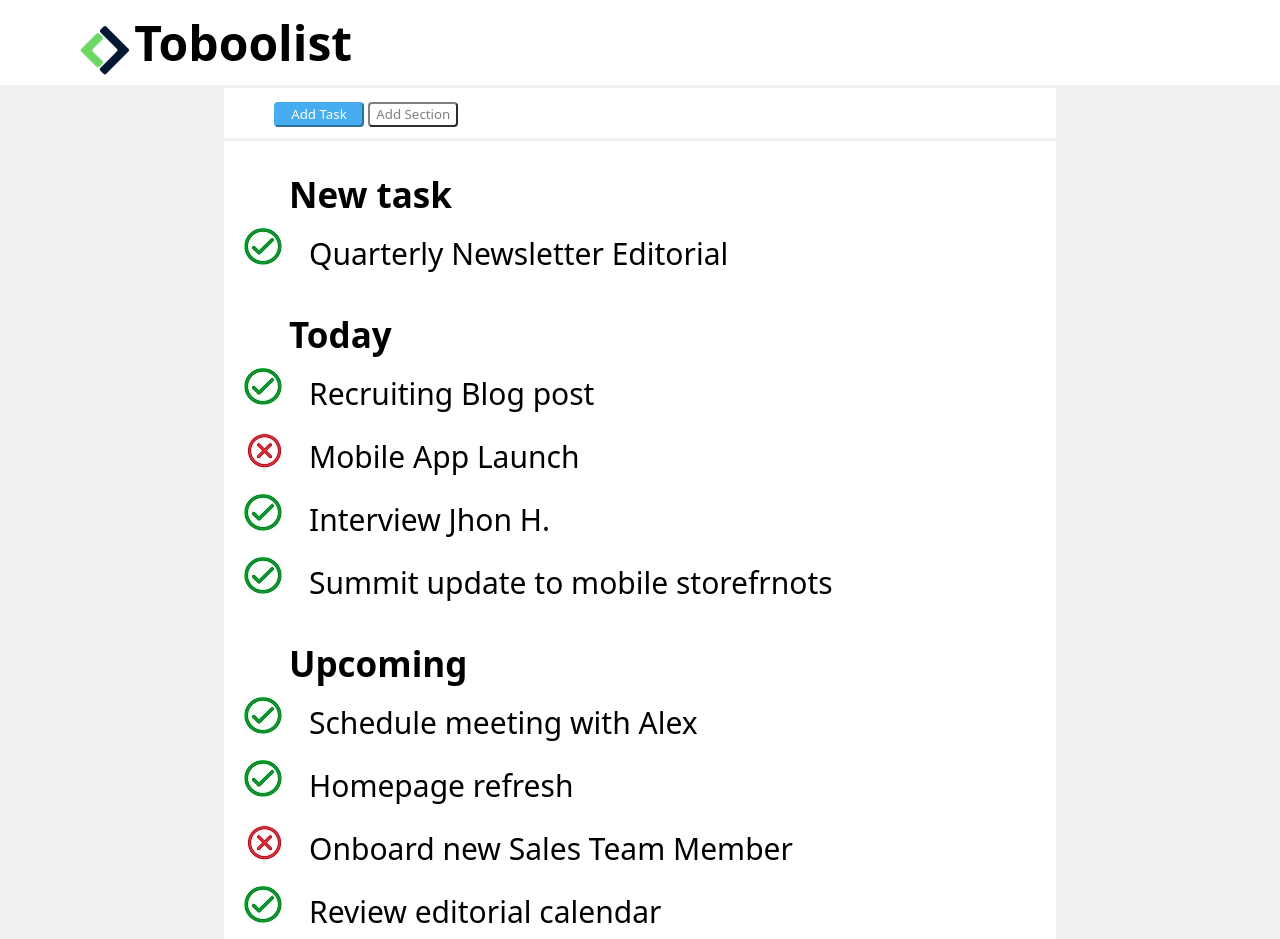
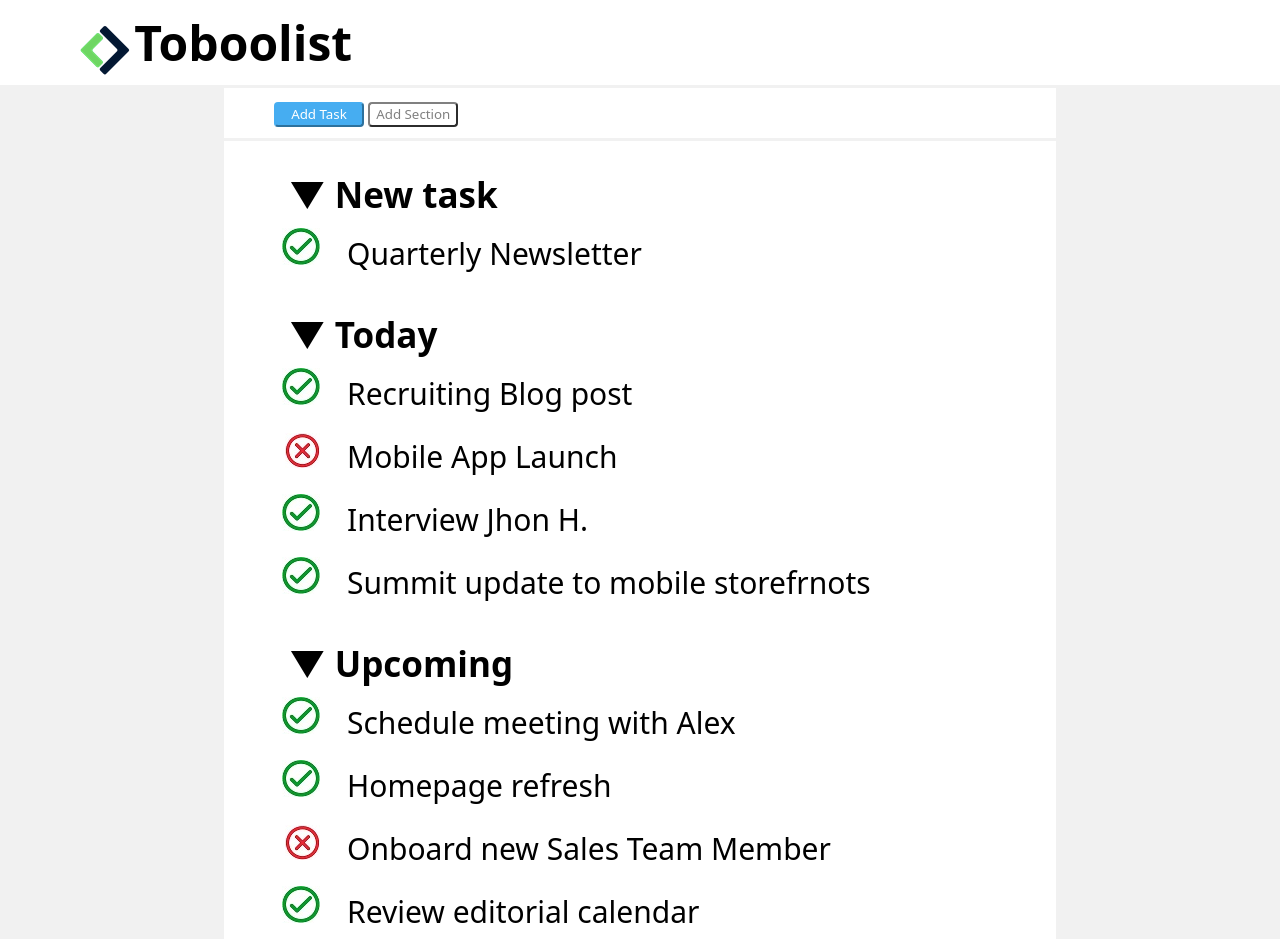
Before and after one commit to ColluraV/html-css-toboolist, a plain HTML site: page index.html in a window 1280 px wide. Drawn offline with Linux system fonts and the light colour scheme.

Commit message:
selettori css S1,S2 ecc aggiunti

```diff
--- a/index.html
+++ b/index.html
@@ -31,21 +31,21 @@
             <!--    -- -- --  --area lista-- -- -- --     -->
 
             <div id="Newsletter">
-                <ul> <span class="Nome-lista">New task</span>
-                    <li>Quarterly Newsletter <span>Editorial</span></li>
+                <ul> <span class="Nome-lista"> ▼ New task</span>
+                    <li>Quarterly Newsletter <span class="S1">Editorial</span></li>
                 </ul>
 
-                <ul> <span class="Nome-lista">Today </span>
-                    <li>Recruiting Blog post</li>
-                    <li class="negativo">Mobile App Launch</li>
-                    <li>Interview Jhon H.</li>
-                    <li>Summit update to mobile storefrnots</li>
+                <ul> <span class="Nome-lista"> ▼ Today </span>
+                    <li>Recruiting Blog post <span class="S1">Editorial</span></li>
+                    <li class="negativo">Mobile App Launch <span class="S2">Q1 Goals</span></li>
+                    <li>Interview Jhon H. <span class="S3">Recruiting</span></li>
+                    <li>Summit update to mobile storefrnots <span class="S4">Mobile</span></li>
                 </ul>
-                <ul> <span class="Nome-lista">Upcoming </span>
-                    <li>Schedule meeting with Alex</li>
-                    <li>Homepage refresh</li>
-                    <li class="negativo">Onboard new Sales Team Member</li>
-                    <li>Review editorial calendar</li>
+                <ul> <span class="Nome-lista"> ▼ Upcoming </span>
+                    <li>Schedule meeting with Alex <span class="S3">Recruiting</span></li>
+                    <li>Homepage refresh <span class="S5">Website</span></li>
+                    <li class="negativo">Onboard new Sales Team Member <span class="S6">Sales</span></li>
+                    <li>Review editorial calendar <span class="S1">Editorial</span></li>
                 </ul>
 
             </div>
--- a/style.css
+++ b/style.css
@@ -103,6 +103,17 @@ body{
     display: block;
 }
 
+.S1, .S2, .S3, .S4, .S5, .S6{
+    border: solid 1px;
+    border-radius: 7px;
+    font-size: medium;
+    display: inline-block;
+    line-height: 31px;
+    padding-left: 2px;
+    padding-right: 2px;
+    color:white;
+}
+
 li{
     padding-top: 8px;
     font-weight: 500;
@@ -110,6 +121,7 @@ li{
     font-size: 30px;
     padding-left: 20px;
     vertical-align: middle;
+    margin-left: 38px;
 }
 
 ul {
@@ -121,3 +133,27 @@ ul {
 .negativo{
     list-style-image: url(img/negativo.jpg) ;
 }
+S1{
+    border-color: #45ABE9;
+    background-color: #45ABE9;
+}
+S2{
+    border-color: #45ABE9;
+    background-color: #45ABE9;
+}
+S3{
+    border-color: #45ABE9;
+    background-color: #45ABE9;
+}
+S4{
+    border-color: #45ABE9;
+    background-color: #45ABE9;
+}
+S5{
+    border-color: #45ABE9;
+    background-color: #45ABE9;
+}
+S6{
+    border-color: #45ABE9;
+    background-color: #45ABE9;
+}
```
